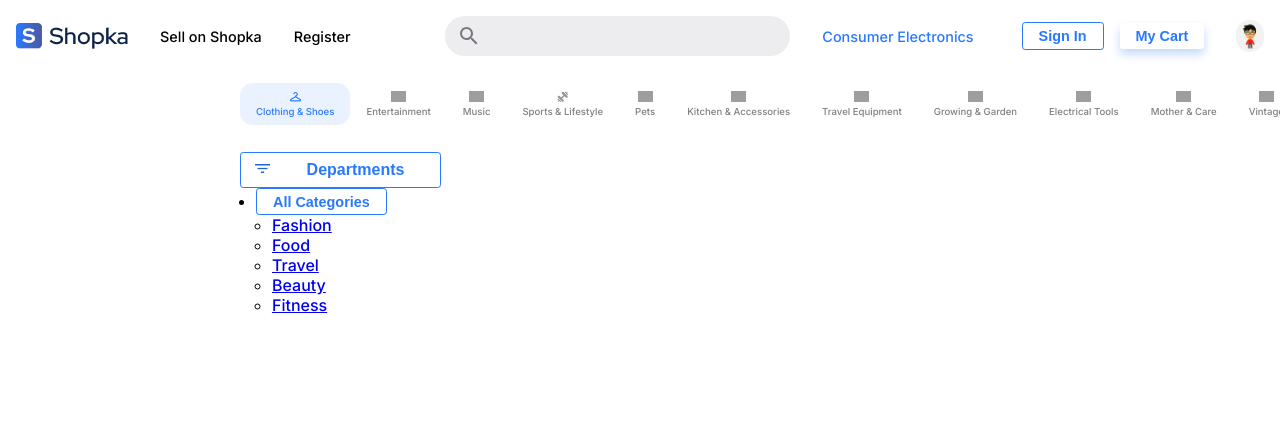
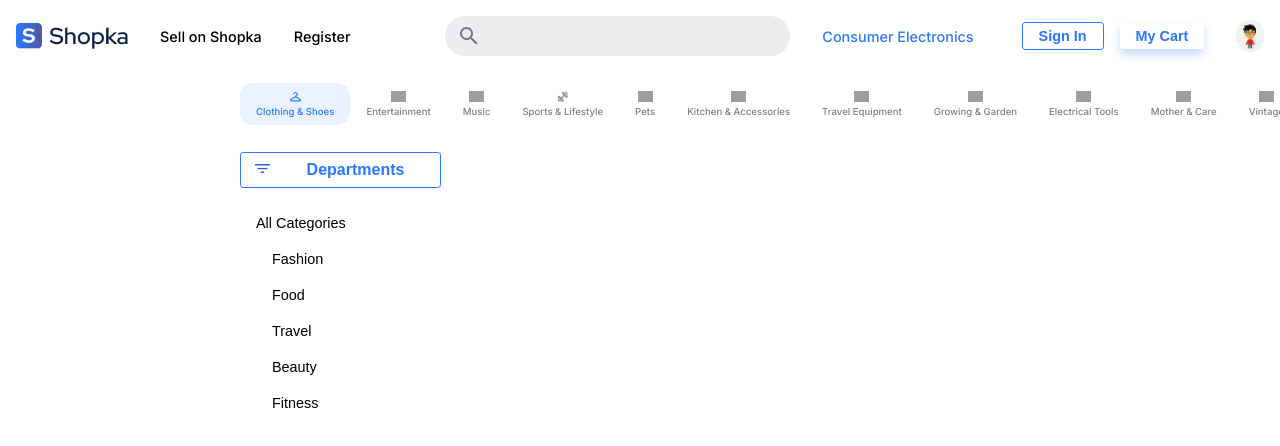
Before and after one commit to Sung-jin-Lim/E-commerce-Practice, a React (Create React App) app in the folder my-app/: page / in a window 1280 px wide. Both pictures are taken after a click on the button "All Categories". Shown: the top 446 px of the page. Built offline with nearby package versions, Linux system fonts and the light colour scheme; grey boxes are pictures that could not be loaded.

Commit message:
added in left category functionality

```diff
--- a/my-app/src/App.css
+++ b/my-app/src/App.css
@@ -52,7 +52,7 @@ input {
   padding-left: 2.5rem;
 }
 
-button {
+.button {
   background-color: #ffffff;
   border: 1px solid #2979ff;
   color: rgb(41, 121, 255);
@@ -153,4 +153,21 @@ span {
 li {
   position: relative;
   left: 1rem;
+  list-style: none;
+  margin: 1rem 0;
 }
+
+ul {
+  margin: 0.5rem 0;
+}
+
+/* dropdown */
+
+li > button {
+  border: none;
+  background: none;
+  cursor: pointer;
+  font-size: 0.9rem;
+  outline: none;
+  width: max-content;
+}
--- a/my-app/src/components/LeftContainer.js
+++ b/my-app/src/components/LeftContainer.js
@@ -11,7 +11,7 @@ export default function LeftContainer() {
 
 
     <div className="left-container">
-      <button className="Departments">
+      <button className="Departments button">
         <img src={hamburger} alt='hamburger' />
         Departments</button>
       <ul className="menus">
--- a/my-app/src/components/MenuItems.js
+++ b/my-app/src/components/MenuItems.js
@@ -1,19 +1,32 @@
+import { useState } from 'react'
 import Dropdown from "./menu-items/Dropdown";
 export default function MenuItems(props) {
+
+  // state for toggle
+  const [show, toggleShow] = useState(false);
+
+  // prevents the click event from
+  // bubbling up to the parent
+  function changeState(
+    e
+  ) {
+    e.preventDefault();
+    toggleShow(!show);
+  }
+
+
+
   return (
     <li >
       {props.extra ? (
         <>
-          <button>{props.name}</button>
-          <Dropdown extra={props.extra} />
+          <button onClick={changeState}>{props.name}</button>
+          {/* passes in first submenu */}
+          {show && <Dropdown extra={props.extra} />}
         </>
       ) : (
         props.name
       )}
-      {/* {props.name} */}
-      {/* {props.extra.map((extra, index) => {
-        return <li key={index}>{extra.name}</li>
-      })} */}
     </ li >
   )
 
--- a/my-app/src/components/Nav.js
+++ b/my-app/src/components/Nav.js
@@ -8,8 +8,8 @@ export default function Nav() {
       <div className="nav-link">Register</div>
       <input />
       <div className="nav-link"><span>Consumer Electronics</span></div>
-      <button className="signin nav-link">Sign In</button>
-      <button className="mycart nav-link">My Cart</button>
+      <button className="signin nav-link button">Sign In</button>
+      <button className="mycart nav-link button">My Cart</button>
       <img src={profile} alt="profile" className='profile' />
 
 
--- a/my-app/src/components/menu-items/Dropdown.js
+++ b/my-app/src/components/menu-items/Dropdown.js
@@ -1,9 +1,14 @@
+
 export default function Dropdown(props) {
+  // logs first submenu
+  console.log(props.extra)
+
   return (
     <ul className="dropdown">
-      {props.extra.map((extra, index) => (
+      {/* targets the object in each first submenu */}
+      {props.extra.map((menu, index) => (
         <li key={index} className="menuItems">
-          <a href="/#">{extra.name}</a>
+          <button href="/#">{menu.name}</button>
         </li>
       )
 
```
